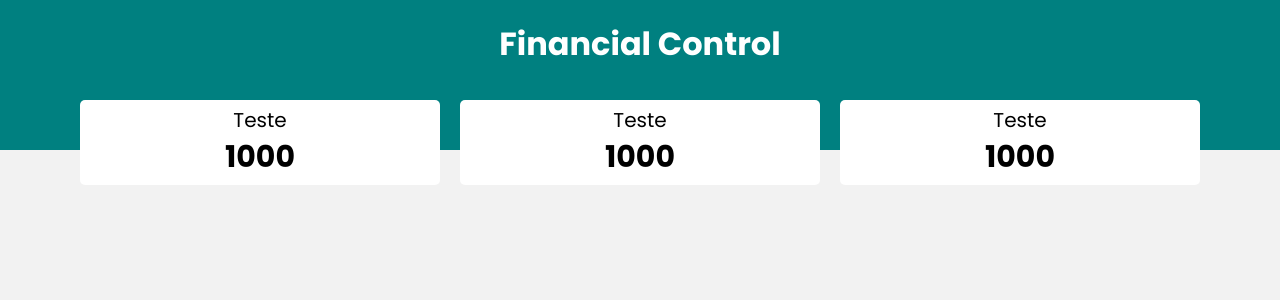
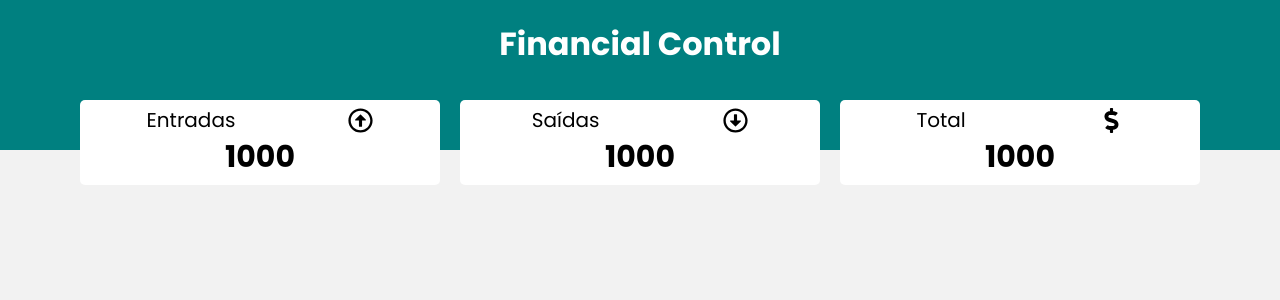
Before and after one commit to Nigraum/financial-controller, a React (Create React App) app: page / in a window 1280 px wide. Shown: the top 300 px of the page. Built offline with nearby package versions, Linux system fonts and the light colour scheme.

Commit message:
Setting value on resumeitem and resume

```diff
--- a/src/components/Resume/index.js
+++ b/src/components/Resume/index.js
@@ -10,9 +10,9 @@ import {
 const Resume = () => {
   return (
     <Container>
-      <ResumeItem title="Entradas" Icon={FaRegArrowAltCircleUp} />
-      <ResumeItem title="Saídas" Icon={FaRegArrowAltCircleDown} />
-      <ResumeItem title="Total" Icon={FaDollarSign} />
+      <ResumeItem title="Entradas" value="1000" Icon={FaRegArrowAltCircleUp} />
+      <ResumeItem title="Saídas" value="1000" Icon={FaRegArrowAltCircleDown} />
+      <ResumeItem title="Total" value="1000" Icon={FaDollarSign} />
     </Container>
   );
 };
--- a/src/components/ResumeItem/index.js
+++ b/src/components/ResumeItem/index.js
@@ -1,13 +1,16 @@
 import React from "react";
 import { Container, HeaderTitle, THeader, Total } from "./style";
 
-const ResumeItem = () => {
+const ResumeItem = ({ title, Icon, value }) => {
   return (
     <Container>
       <THeader>
-        <HeaderTitle>Teste</HeaderTitle>
+        <HeaderTitle>
+          {title}
+        </HeaderTitle>
+        <Icon />
       </THeader>
-      <Total>1000</Total>
+      <Total>{value}</Total>
     </Container>
   );
 };
```
